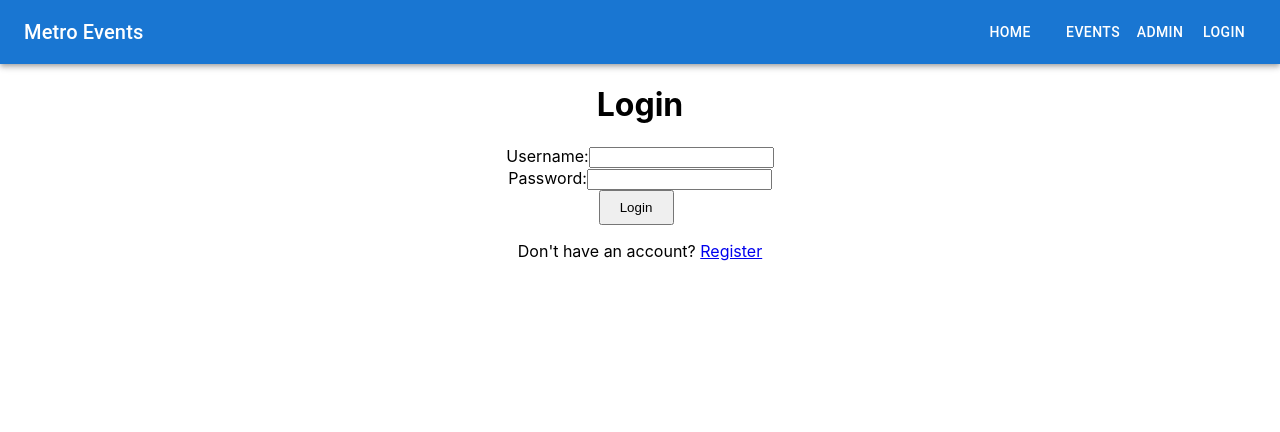
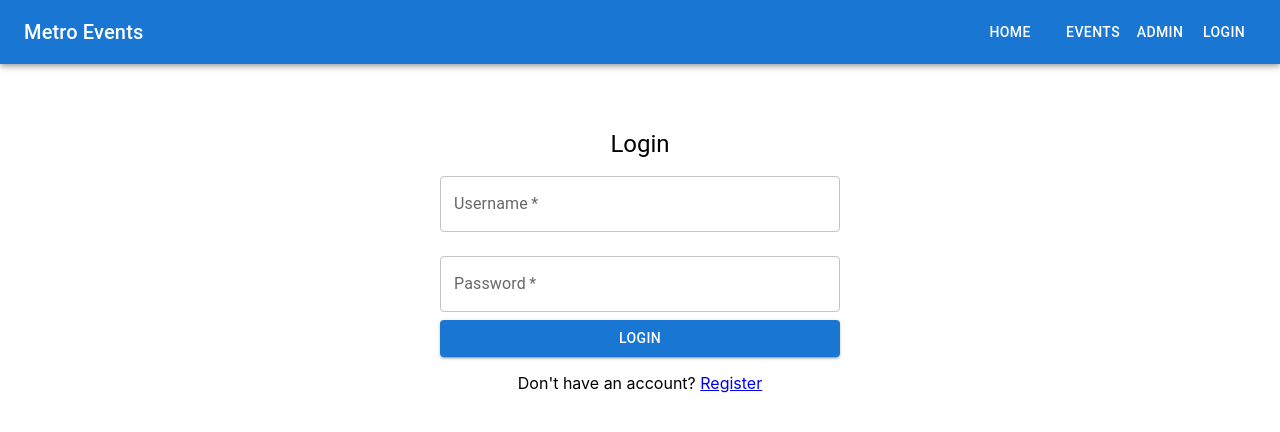
Before and after one commit to MarkYuriPG/MetroEventsProject, a React (Create React App) app: page /login in a window 1280 px wide. Shown: the top 432 px of the page. Built offline with nearby package versions, Linux system fonts and the light colour scheme.

Commit message:
login styled

```diff
--- a/src/App.css
+++ b/src/App.css
@@ -64,3 +64,16 @@ button {
 .event-table th {
   background-color: #f2f2f2;
 }
+
+.login-view {
+  display: flex;
+  flex-direction: column;
+  align-items: center;
+  justify-content: middle;
+  min-height: 100vh;
+}
+
+.login-form {
+  margin-top: 5%;
+  width: 400px;
+}
--- a/src/components/Login.js
+++ b/src/components/Login.js
@@ -1,6 +1,7 @@
 import React, { useState, useEffect } from 'react';
 import { Link, Navigate, useNavigate } from 'react-router-dom';
 import axios from 'axios';
+import { TextField, Button, Typography, Container } from '@mui/material';
 
 function LoginScreen({ setIsLoggedIn }) {
   const [username, setUsername] = useState('');
@@ -31,18 +32,42 @@ function LoginScreen({ setIsLoggedIn }) {
   };
 
   return (
-    <div>
-      <h1>Login</h1>
-      <form onSubmit={handleSubmit}>
-        <div>
-          <label htmlFor="username">Username:</label>
-          <input type="text" id="username" name="username" value={username} onChange={handleChange} required />
-        </div>
-        <div>
-          <label htmlFor="password">Password:</label>
-          <input type="password" id="password" name="password" value={password} onChange={handleChange} required />
-        </div>
-        <button type="submit">Login</button>
+    <div className="login-view">
+      <form onSubmit={handleSubmit} className="login-form">
+        <Typography component="h1" variant="h5">
+          Login
+        </Typography>
+        <TextField
+          variant="outlined"
+          margin="normal"
+          fullWidth
+          id="username"
+          label="Username"
+          name="username"
+          value={username}
+          onChange={handleChange}
+          required
+        />
+        <TextField
+          variant="outlined"
+          margin="normal"
+          fullWidth
+          id="password"
+          label="Password"
+          name="password"
+          type="password"
+          value={password}
+          onChange={handleChange}
+          required
+        />
+        <Button
+          type="submit"
+          fullWidth
+          variant="contained"
+          color="primary"
+        >
+          Login
+        </Button>
       </form>
       <p>Don't have an account? <Link to="/register">Register</Link></p>
     </div>
```
